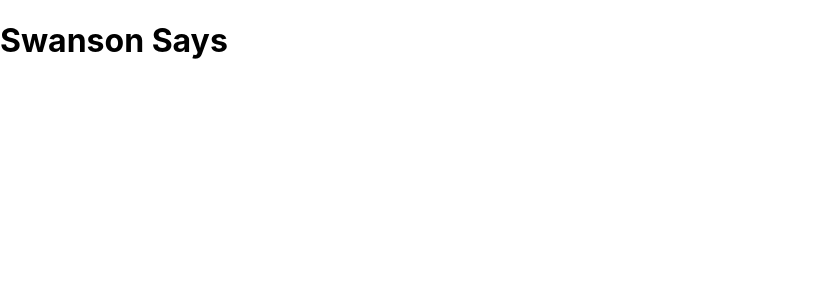
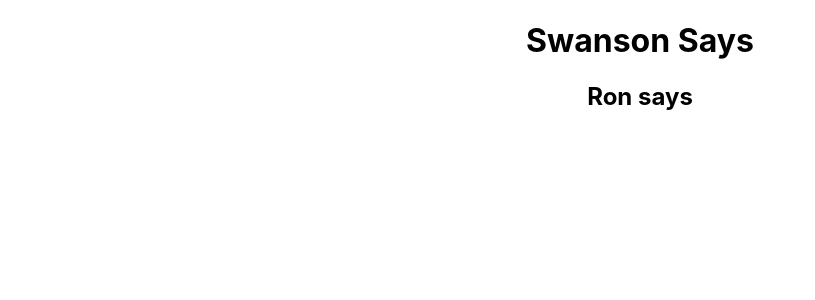
Before and after one commit to conconartist/swanson-sayings, a React (Create React App) app: page / in a window 1280 px wide. Shown: the top 300 px of the page, without its empty margins (0-815 px from the left). Built offline with nearby package versions, Linux system fonts and the light colour scheme.

Commit message:
Add Quotes component

```diff
--- a/src/App.js
+++ b/src/App.js
@@ -1,13 +1,20 @@
 import React, { Component } from 'react';
+import Quotes from './Quotes/Quotes.js'
 import './App.css';
 
 class App extends Component {
   constructor() {
     super();
+    this.state = {
+      quotes: []
+    }
   }
   render() {
     return (
-      <h1>Swanson Says</h1>
+      <main className='App'>
+        <h1>Swanson Says</h1>
+        <Quotes />
+      </main>
     )
   }
 }
--- /dev/null
+++ b/src/Quotes/Quotes.js
@@ -0,0 +1,11 @@
+import React from 'react';
+import './Quotes.css';
+
+const Quotes = () => {
+
+    return (
+        <h2>Ron says</h2>
+    )
+}
+
+export default Quotes;
```
Also changed, not shown: src/Quotes/Quotes.css (added).
